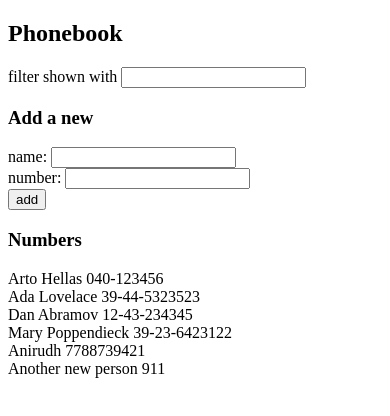
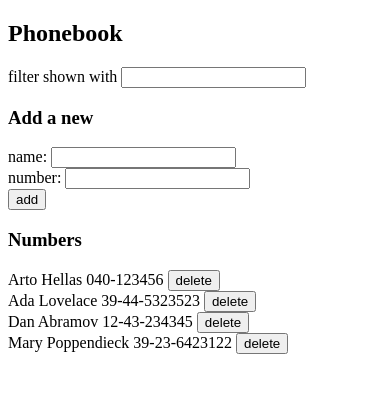
Before and after one commit to anirudhkannan9/fso_redo, a React (Create React App) app in the folder submissions/part2/phonebook/: page / in a window 390 px wide. Shown: the top 416 px of the page. Built offline with nearby package versions, Linux system fonts and the light colour scheme; data requests are answered from the project's data file.

Commit message:
Ex 2.17: phonebook step 9

```diff
--- a/submissions/part2/phonebook/db.json
+++ b/submissions/part2/phonebook/db.json
@@ -19,16 +19,6 @@
       "name": "Mary Poppendieck",
       "number": "39-23-6423122",
       "id": 4
-    },
-    {
-      "name": "Anirudh",
-      "number": "7788739421",
-      "id": 5
-    },
-    {
-      "name": "Another new person",
-      "number": "911",
-      "id": 6
     }
   ]
 }
--- a/submissions/part2/phonebook/src/App.js
+++ b/submissions/part2/phonebook/src/App.js
@@ -1,7 +1,7 @@
 import React, { useEffect, useState } from 'react'
 import Filter from './components/Filter'
+import Person from './components/Person'
 import PersonForm from './components/PersonForm'
-import Persons from './components/Persons'
 import personService from './services/persons'
 
 const App = () => {
@@ -50,6 +50,18 @@ const App = () => {
     }
   }
 
+  const deletePerson = (person) => {
+    const id = person.id
+    console.log(id, ' needs to be deleted' )
+    if (window.confirm(`Delete ${person.name}?`)) {
+      personService
+        .deletePerson(id)
+        .then(response =>
+          setPersons(persons.filter(person => person.id !== id))
+        )
+    }
+  }
+
   const personsToShow = showAll
   ? persons
   : persons.filter(person => person.name.toLowerCase().includes(search.toLowerCase()))
@@ -71,8 +83,15 @@ const App = () => {
       />
 
       <h3>Numbers</h3>
+      {personsToShow.map((person, i) =>
+        <Person
+          key={i}
+          person={person}
+          deletePerson={() => deletePerson(person)}
+        />
 
-      <Persons personsToShow={personsToShow}/>
+      )}
+
     </div>
   )
 }
--- /dev/null
+++ b/submissions/part2/phonebook/src/components/Person.js
@@ -0,0 +1,12 @@
+import React from 'react'
+
+const Person = ({ person, deletePerson }) => {
+
+    return (
+        <div>
+            {person.name} {person.number} <button onClick={deletePerson}>delete</button>
+        </div>
+    )
+}
+
+export default Person
--- a/submissions/part2/phonebook/src/components/Persons.js
+++ b/submissions/part2/phonebook/src/components/Persons.js
@@ -1,9 +1,10 @@
 import React from 'react'
+import Person from './Person'
 
-const Persons = ({personsToShow}) => {
+const Persons = ({ personsToShow }) => {
     return (
       <>
-        {personsToShow.map(person => <div key={person.name}>{person.name} {person.number}</div>)}
+        {personsToShow.map(person => <Person person={person}  />)}
       </>
     )
   }
--- a/submissions/part2/phonebook/src/services/persons.js
+++ b/submissions/part2/phonebook/src/services/persons.js
@@ -11,6 +11,11 @@ const create = newObject => {
     return request.then(response => response.data)
 }
 
+const deletePerson = (id) => {
+    const request = axios.delete(`${baseUrl}/${id}`)
+    return request.then(response => response.data)
+}
 
 
-export default { getAll, create }
+
+export default { getAll, create, deletePerson }
```
